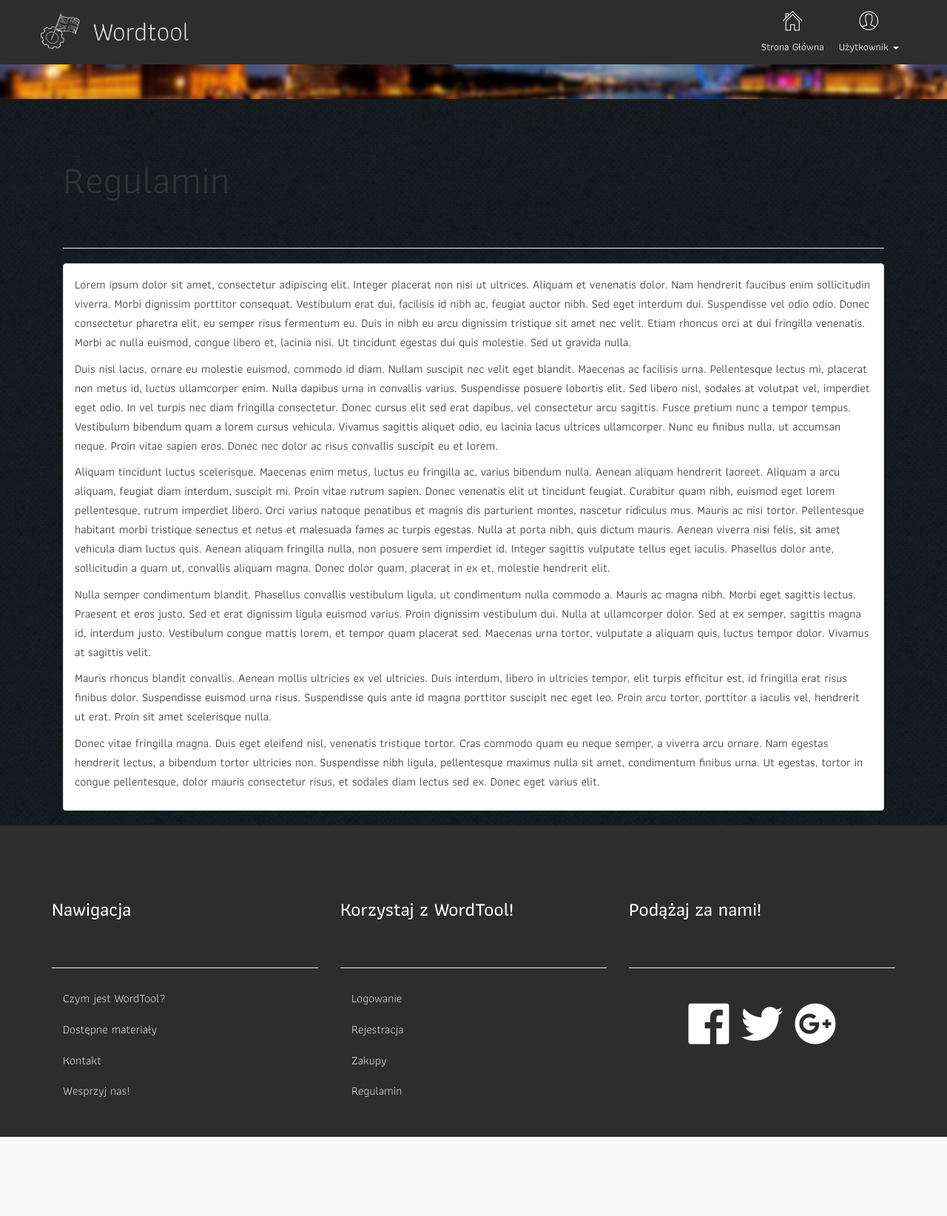
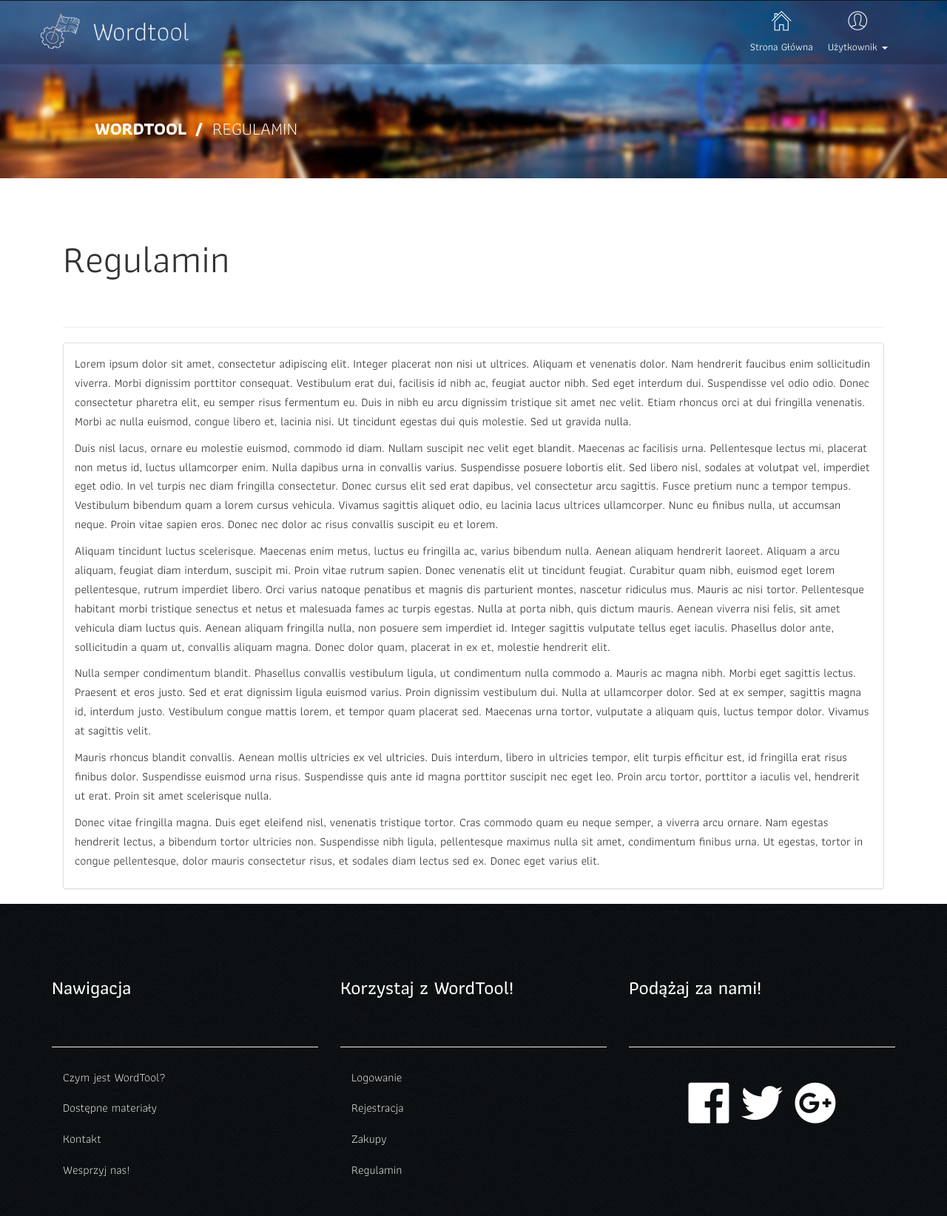
Before and after one commit to maciuk10/wordtool, a PHP site: page /wordtool/server/static/rules.html in a window 1280 px wide. Shown: the whole page at 74% size. Before the commit the page ends 1537 px from the top, so only its background shows below. Run offline with PHP 8.4, Linux system fonts and the light colour scheme.

Commit message:
Change Static Sites 200817

```diff
--- a/css/static.css
+++ b/css/static.css
@@ -249,7 +249,7 @@ textarea {
 }
 
 .table.no-border tr td {
-    border-width: 0;
+    border-bottom: 1px solid rgba(255,255,255,0.1);
 }
 
 .table-responsive .table {
@@ -263,15 +263,16 @@ textarea {
 
 .table-responsive .table {
     table-layout: fixed;
-    word-wrap: break-word;
 }
 
 .table-responsive .table tr td {
     padding: 20px 10px;
 }
 
-.table td.fit,
-.table th.fit {
-    white-space: nowrap;
-    width: 1%;
+.table-hover>tbody>tr:hover {
+    background: rgba(0,0,0,0.4);
 }
+
+.rules {
+    background: rgb(255,255,255);
+}
--- a/server/books/book.php
+++ b/server/books/book.php
@@ -108,7 +108,7 @@
             </div>
             <div class="col-xs-12 data-units">
                 <div class="table-responsive">
-                    <table class="table no-border">
+                    <table class="table no-border table-hover">
                         <thead>
                             <tr>
                                 <th class="fit">Numer rozdziału</th>
--- a/server/static/rules.html
+++ b/server/static/rules.html
@@ -18,11 +18,11 @@
     <link href="../../css/slick-theme.css" rel="stylesheet" type="text/css" />
     <link href="../../css/font-awesome.min.css" rel="stylesheet" />
 </head>
-<body>
+<body class="rules">
 <div class="loading">
     <img src="../../img/page-loader.svg" class="gif"/>
 </div>
-<nav class="navbar navbar-ct-black navbar-fixed-top" role="navigation">
+<nav class="navbar navbar-ct-black nav-book" role="navigation">
     <div class="container">
         <div class="navbar-header">
             <button type="button" class="navbar-toggle" data-toggle="collapse" data-target="#bs-example-navbar-collapse-1">
@@ -68,7 +68,7 @@
         </div>
     </div>
 </nav>
-<section class="directory">
+<section class="directory book-dir">
     <div class="container-fluid container-wth-margins">
         <div class="row container-wth-margins">
             <div class="col-xs-12 container-wth-margins">
@@ -101,7 +101,7 @@
         </div>
     </div>
 </section>
-<footer class="footer" id="footer">
+<footer class="footer book-footer" id="footer">
     <div class="container">
         <div class="row">
             <div class="col-md-4 col-xs-12">
--- a/server/static/shoppings.html
+++ b/server/static/shoppings.html
@@ -22,7 +22,7 @@
 <div class="loading">
     <img src="../../img/page-loader.svg" class="gif"/>
 </div>
-<nav class="navbar navbar-ct-black navbar-fixed-top" role="navigation">
+<nav class="navbar navbar-ct-black nav-book" role="navigation">
     <div class="container">
         <div class="navbar-header">
             <button type="button" class="navbar-toggle" data-toggle="collapse" data-target="#bs-example-navbar-collapse-1">
@@ -68,7 +68,7 @@
         </div>
     </div>
 </nav>
-<section class="directory">
+<section class="directory book-dir">
     <div class="container-fluid container-wth-margins">
         <div class="row container-wth-margins">
             <div class="col-xs-12 container-wth-margins">
@@ -101,7 +101,7 @@
         </div>
     </div>
 </section>
-<footer class="footer" id="footer">
+<footer class="footer book-footer" id="footer">
     <div class="container">
         <div class="row">
             <div class="col-md-4 col-xs-12">
```
